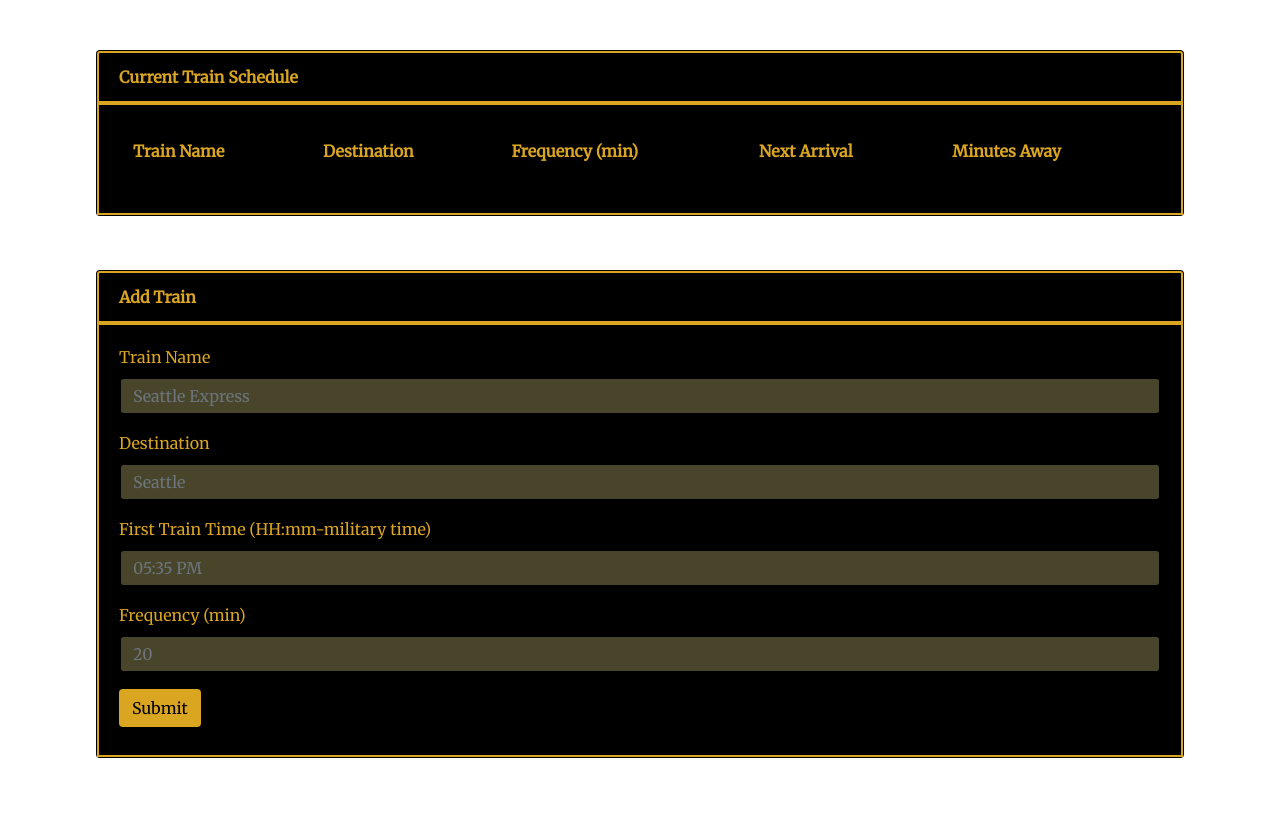
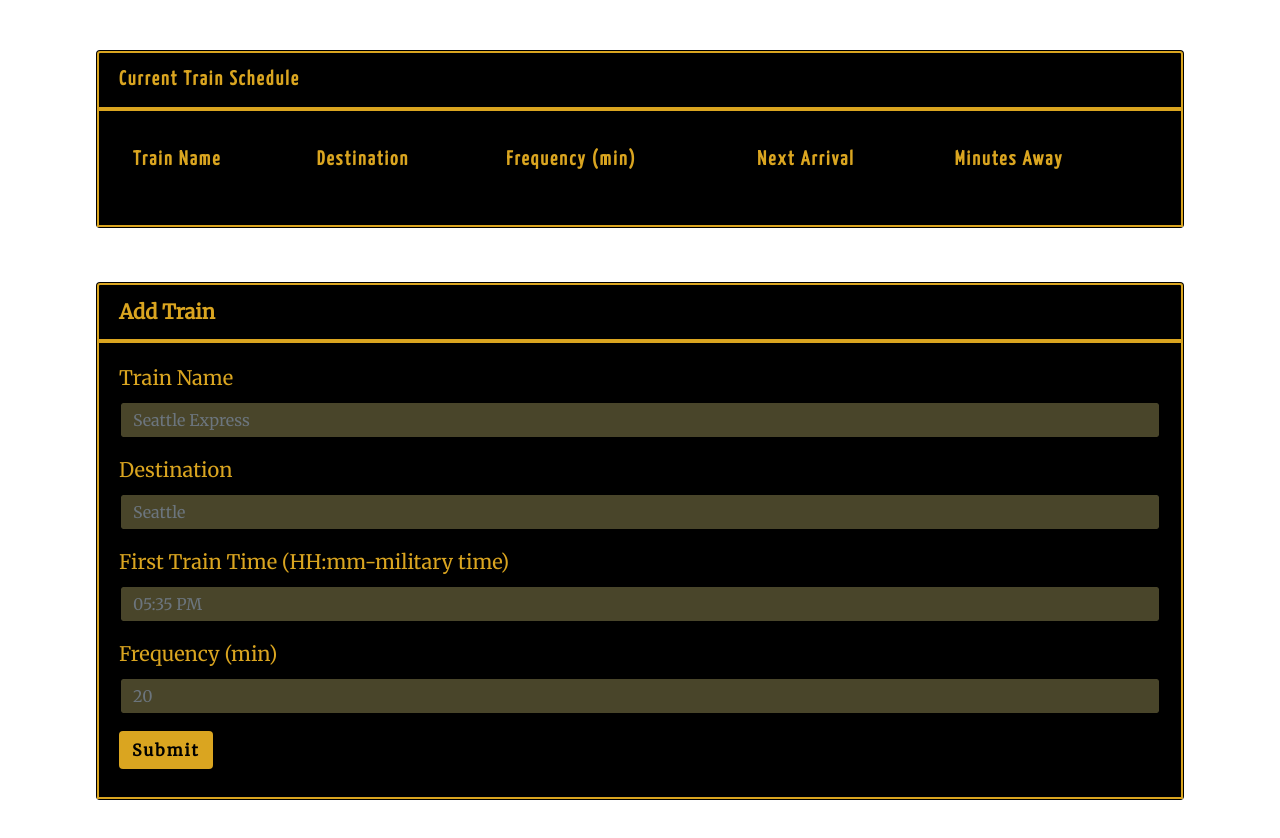
Before and after one commit to liaswapna/Train-Scheduler, a plain HTML site: page index.html in a window 1280 px wide. Shown: the part 272-1110 px from the top of the page. Before the commit the page ends 1084 px from the top, so only its background shows below. Drawn offline with nearby package versions, Linux system fonts and the light colour scheme; no server answers.

Commit message:
updated fonts

```diff
--- a/assets/css/style.css
+++ b/assets/css/style.css
@@ -4,6 +4,7 @@ body{
     background-size: 100% 100%;
     font-family: 'Merriweather', serif;
     color: goldenrod;
+    font-size: 20px;
 }
 .conatainer{
     width: 85%;
@@ -20,6 +21,8 @@ body{
     margin-bottom: 30px;
 }
 #display-card{
+    font-family: 'Yanone Kaffeesatz', sans-serif;
+    letter-spacing: 2px;
     background-color: black;
 }
 #display-card-header{
@@ -53,5 +56,6 @@ tr{
     color: goldenrod;
 }
 #add-train-button{
-    background-color: goldenrod
+    background-color: goldenrod;
+    letter-spacing: 2px;
 }
--- a/assets/javascript/app.js
+++ b/assets/javascript/app.js
@@ -57,8 +57,8 @@ function updateDisplay(){
 
         // Display the datas on to the table.
         let newRow = $("<tr>").append(
-            $("<td>").text(trainName),
-            $("<td>").text(destination),
+            $("<td>").text(trainName.toUpperCase()),
+            $("<td>").text(destination.toUpperCase()),
             $("<td>").text(frequency),
             $("<td>").text(trainTime),
             $("<td>").text(remainTime)
--- a/index.html
+++ b/index.html
@@ -11,7 +11,7 @@
 
         <!-- Google Font Reference -->
         <link href="https://fonts.googleapis.com/css?family=Merriweather" rel="stylesheet">
-
+        <link href="https://fonts.googleapis.com/css?family=Yanone+Kaffeesatz" rel="stylesheet">
         <!-- css Reference -->
         <link rel="stylesheet" href="assets/css/style.css">
 
@@ -84,7 +84,7 @@
                                     <label for="frequency-input">Frequency (min)</label>
                                     <input type="text" class="form-control" id="frequency-input" placeholder="20">
                                 </div>
-                                <button type="submit" class="btn mb-2" id="add-train-button">Submit</button>
+                                <button type="submit" class="btn mb-2" id="add-train-button"><strong>Submit</strong></button>
                             </form>
                         </div>
                     </div>
```
Also changed, not shown: 1 other file.
